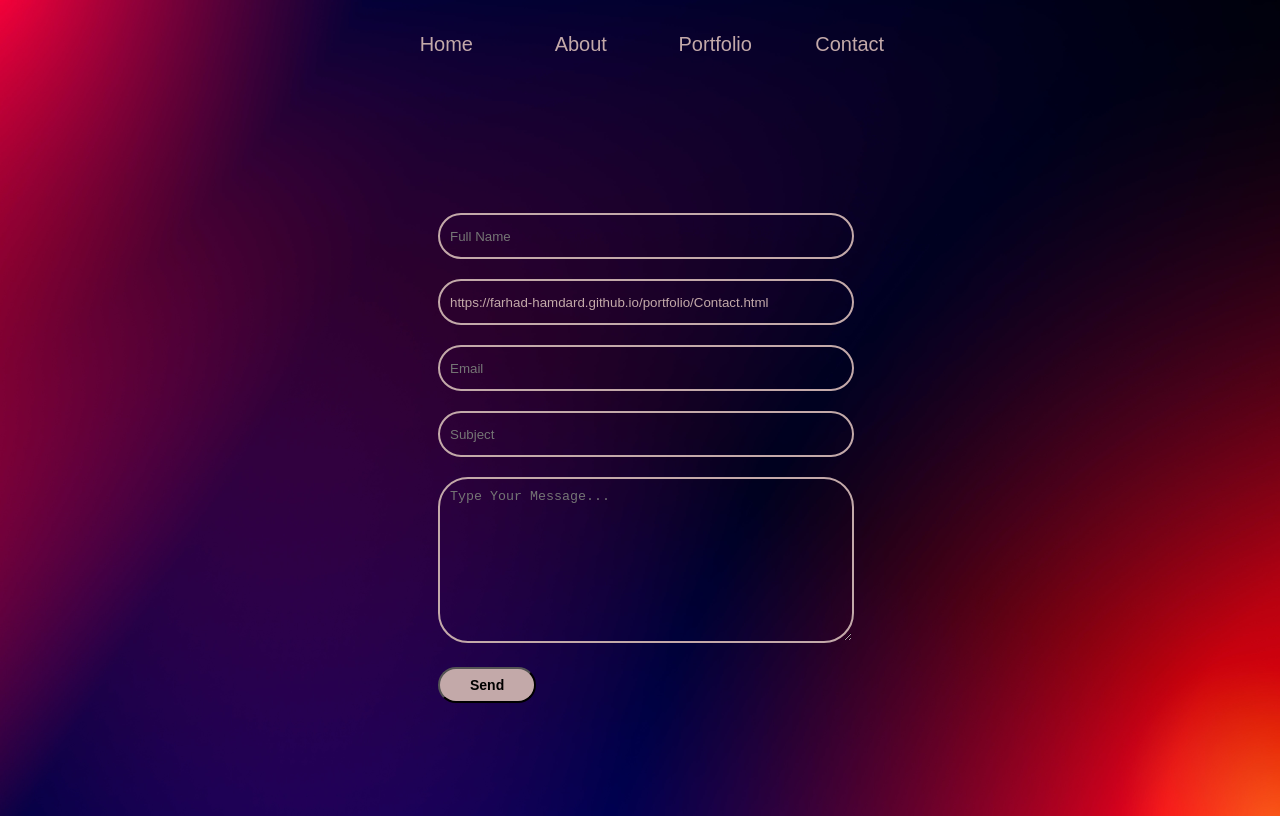
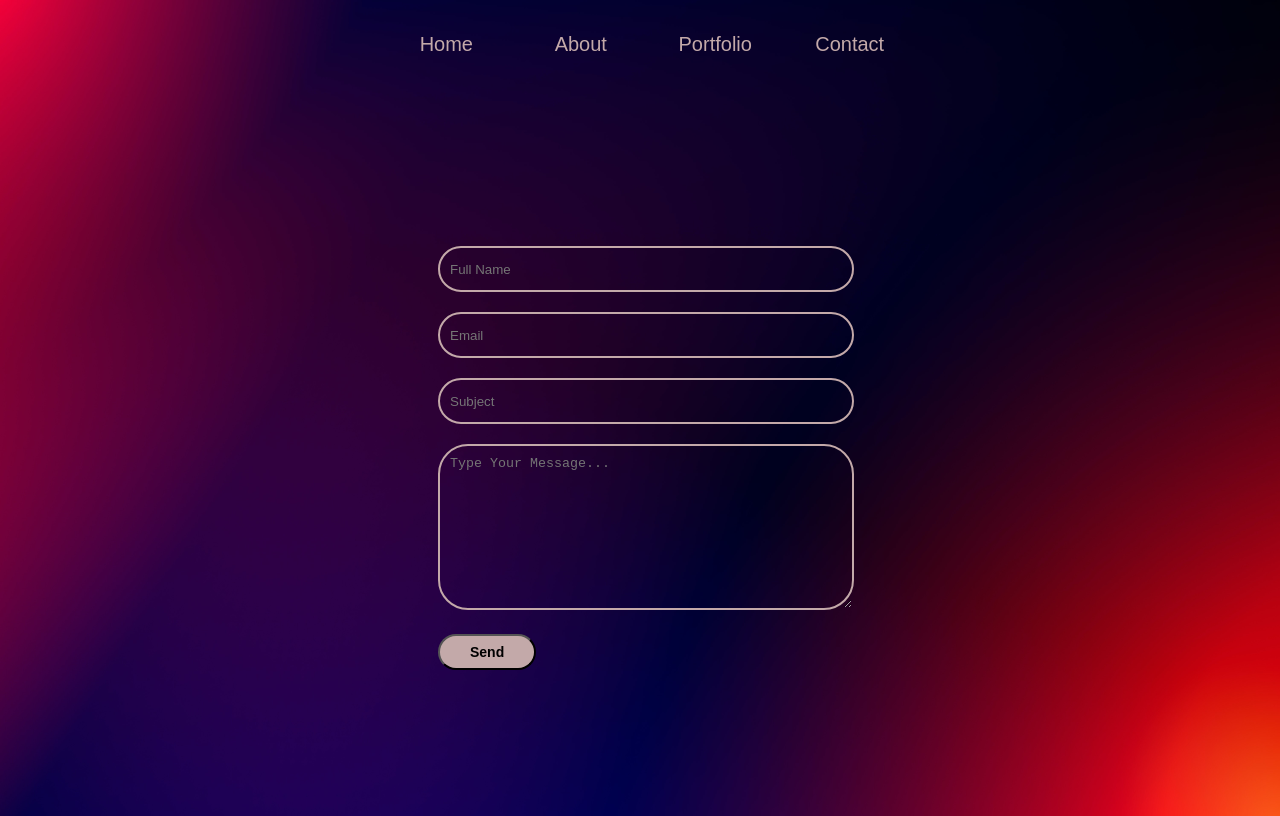
Before and after one commit to farhad-hamdard/portfolio, a plain HTML site: page contact.html in a window 1280 px wide. Drawn offline with Linux system fonts and the light colour scheme.

Commit message:
Add files via upload

```diff
--- a/contact.html
+++ b/contact.html
@@ -17,7 +17,6 @@
       <div class="Contact">
         <form action="https://formsubmit.co/95edc4dc39fcd4536e06bc48fb0c6211" method="POST">
           <input type="text" class="input-f" placeholder="Full Name" name="Full Name" required>
-          <input type="text" class="input-f" name="input-f" value="https://farhad-hamdard.github.io/portfolio/Contact.html">
           <input type="text" class="input-f" placeholder="Email" name="Email" required>
           <input type="text" class="input-f" placeholder="Subject" name="Subject" required>
           <textarea type="text" class="input-f text-ff" placeholder="Type Your Message..." name="Message"></textarea>
```
